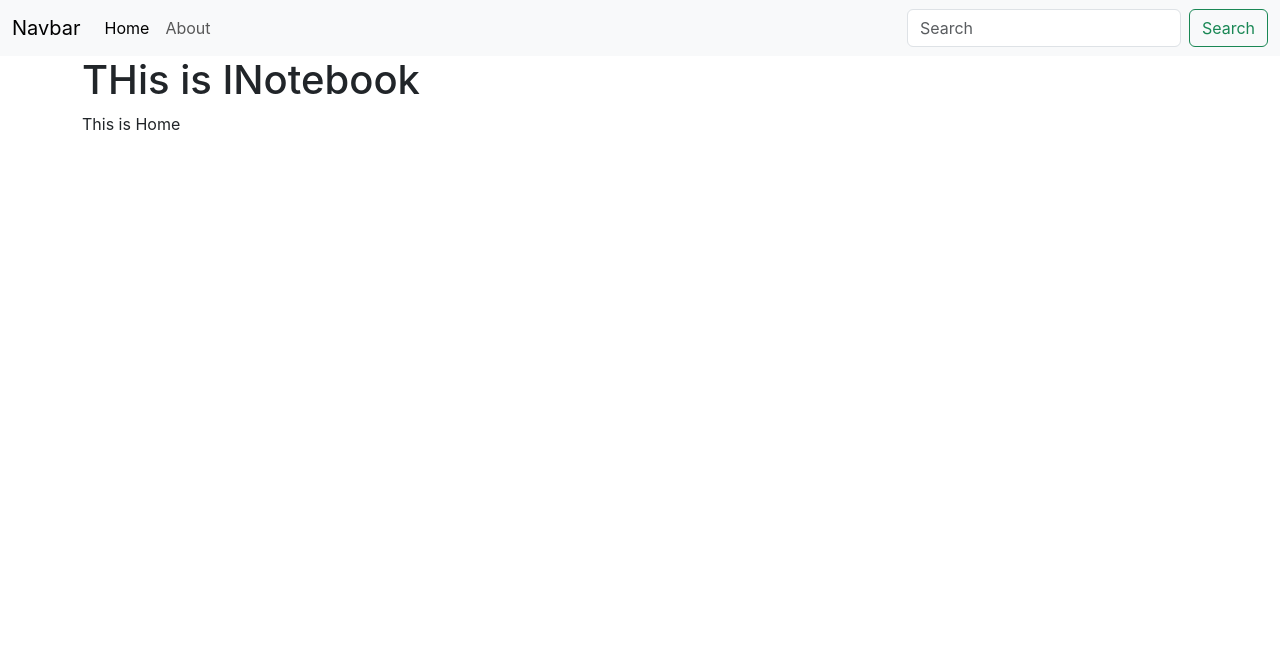
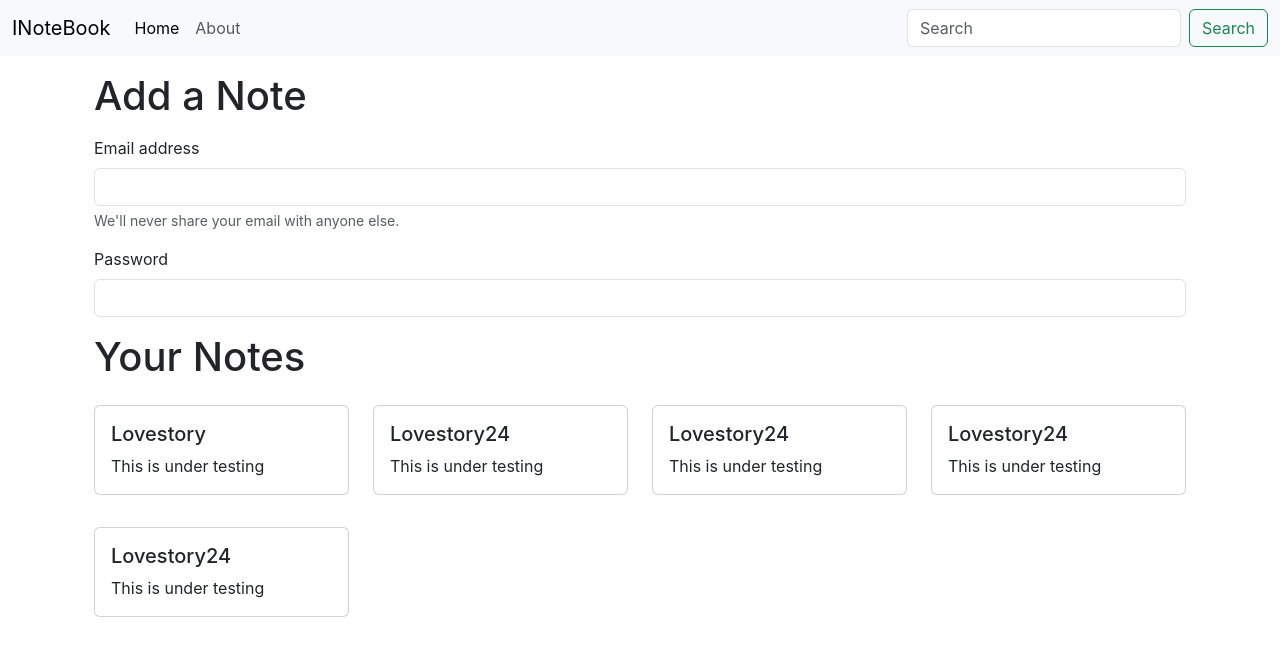
Before and after one commit to VenkataPraveen-09/Notes, a React (Create React App) app: page / in a window 1280 px wide. Shown: the top 656 px of the page. Built offline with nearby package versions, Linux system fonts and the light colour scheme.

Commit message:
modified:   src/App.js 	modified:   src/components/About.js 	modified:   src/components/Home.js 	modified:   src/components/Navbar.js 	new file:   src/components/Noteitem.js 	new file:   src/components/Notes.js 	new file:   src/context/notes/NoteState.js 	new file:   src/context/notes/noteContext.js

```diff
--- a/src/App.js
+++ b/src/App.js
@@ -3,10 +3,12 @@
 import Navbar from './components/Navbar';
 import Home from './components/Home';
 import About from './components/About';
+import NoteState from './context/notes/NoteState';
 
 function App() {
   return (
     <>
+    <NoteState>
       <Router>
         <Navbar title="NoteBook" />
         <div className="container">
@@ -16,6 +18,7 @@
           </Routes>
         </div>
       </Router>
+      </NoteState>
     </>
   );
 }
--- a/src/components/About.js
+++ b/src/components/About.js
@@ -1,4 +1,7 @@
 import React from 'react'
+// import { useContext } from 'react'
+// import noteContext from '../context/notes/noteContext'
+
 
 const About = () => {
   return (
--- a/src/components/Home.js
+++ b/src/components/Home.js
@@ -1,12 +1,51 @@
-import React from 'react'
+import React from "react";
+import Notes from "./Notes";
 
 const Home = () => {
+
   return (
-    <div>
-        <h1>THis is INotebook</h1>
-    This is Home
+    <div className="container my-3">
+      <h1>Add a Note</h1>
+      <form className="my-3">
+        <div className="mb-3">
+          <label for="exampleInputEmail1" className="form-label">
+            Email address
+          </label>
+          <input
+            type="email"
+            className="form-control"
+            id="exampleInputEmail1"
+            aria-describedby="emailHelp"
+          />
+          <div id="emailHelp" className="form-text">
+            We'll never share your email with anyone else.
+          </div>
+        </div>
+        <div className="mb-3">
+          <label for="exampleInputPassword1" className="form-label">
+            Password
+          </label>
+          <input
+            type="password"
+            className="form-control"
+            id="exampleInputPassword1"
+          />
+        </div>
+        {/* <div className="mb-3 form-check">
+          <input type="checkbox" className="form-check-input" id="exampleCheck1" />
+          <label className="form-check-label" for="exampleCheck1">
+            Check me out
+          </label>
+        </div>
+        <button type="submit" className="btn btn-primary">
+          Submit
+        </button> */}
+      </form>
+
+      <Notes/>
     </div>
-  )
-}
 
-export default Home
+  );
+};
+
+export default Home;
--- a/src/components/Navbar.js
+++ b/src/components/Navbar.js
@@ -1,11 +1,18 @@
-import React from 'react'
- import { Link } from 'react-router-dom'
+import React from 'react';
+import { Link, useLocation } from 'react-router-dom';
+import { useEffect } from 'react';
+
 const Navbar = () => {
+  let location = useLocation();
+  useEffect(()=>{
+    console.log(location.pathname);
+   },[location]);
+
   return (
     <div>
       <nav className="navbar navbar-expand-lg bg-body-tertiary">
   <div className="container-fluid">
-    <Link className="navbar-brand" to="/">Navbar</Link>
+    <Link className="navbar-brand" to="/">INoteBook</Link>
     <button className="navbar-toggler" type="button" data-bs-toggle="collapse" data-bs-target="#navbarSupportedContent" aria-controls="navbarSupportedContent" aria-expanded="false" aria-label="Toggle navigation">
       <span className="navbar-toggler-icon"></span>
     </button>
@@ -13,11 +20,11 @@
       <ul className="navbar-nav me-auto mb-2 mb-lg-0">
 
         <li className="nav-item">
-          <Link className="nav-link active" aria-current="page" to="/">Home</Link>
+          <Link className={`nav-link ${location.pathname==='/'?"active":""}`} aria-current="page" to="/">Home</Link>
         </li>
 
         <li className="nav-item">
-          <Link className="nav-link" to="about">About</Link>
+          <Link className={`nav-link ${location.pathname==='/about'?"active":""}`} to="/about">About</Link>
         </li>
 
 
--- /dev/null
+++ b/src/components/Noteitem.js
@@ -0,0 +1,23 @@
+import React from 'react'
+import { Link } from 'react-router-dom';
+
+const NoteItem = (props) => {
+    const {note}=props;
+  return (
+    <div className='col-md-3'>
+      <div class="card my-3">
+        <div class="card-body">
+          <h5 class="card-title">{note.title}</h5>
+          <p class="card-text">
+          {note.description}
+          </p>
+          {/* <Link to="/" class="btn btn-primary">
+            Go somewhere
+          </Link> */}
+        </div>
+      </div>
+    </div>
+  );
+}
+
+export default NoteItem
--- /dev/null
+++ b/src/components/Notes.js
@@ -0,0 +1,19 @@
+import React, { useContext } from "react";
+import noteContext from "../context/notes/noteContext";
+import NoteItem from "./Noteitem";
+const Notes = () => {
+    const context=useContext(noteContext);
+    const{notes,setNotes}=context;
+  return (
+    <div>
+      <div className="row my-3">
+      <h1>Your Notes </h1>
+      {notes.map((note)=>{
+        return <NoteItem note={note}/>;
+      })}
+      </div>
+    </div>
+  )
+}
+
+export default Notes
--- /dev/null
+++ b/src/context/notes/NoteState.js
@@ -0,0 +1,65 @@
+
+import { useState } from "react";
+import NoteContext from "./noteContext";
+
+const NoteState=(props)=>{
+
+const notesInitial=
+    [
+
+        {
+          "_id": "651ec694553217eeb0720686",
+          "user": "651e86762421c756fa2179d7",
+          "title": "Lovestory",
+          "description": "This is under testing",
+          "tag": "Lovers",
+          "date": "2023-10-05T14:22:12.325Z",
+          "__v": 0
+        },
+        {
+          "_id": "651ece3cc14395f459a9c332",
+          "user": "651e86762421c756fa2179d7",
+          "title": "Lovestory24",
+          "description": "This is under testing",
+          "tag": "Lovers",
+          "date": "2023-10-05T14:54:52.605Z",
+          "__v": 0
+        },
+        {
+          "_id": "651ece3cc14395f459a9c332",
+          "user": "651e86762421c756fa2179d7",
+          "title": "Lovestory24",
+          "description": "This is under testing",
+          "tag": "Lovers",
+          "date": "2023-10-05T14:54:52.605Z",
+          "__v": 0
+        },
+        {
+          "_id": "651ece3cc14395f459a9c332",
+          "user": "651e86762421c756fa2179d7",
+          "title": "Lovestory24",
+          "description": "This is under testing",
+          "tag": "Lovers",
+          "date": "2023-10-05T14:54:52.605Z",
+          "__v": 0
+        },
+        {
+          "_id": "651ece3cc14395f459a9c332",
+          "user": "651e86762421c756fa2179d7",
+          "title": "Lovestory24",
+          "description": "This is under testing",
+          "tag": "Lovers",
+          "date": "2023-10-05T14:54:52.605Z",
+          "__v": 0
+        }
+      ]
+      const[notes,setNotes]= useState(notesInitial)
+
+    return(
+        <NoteContext.Provider value={{notes,setNotes}}>
+            {props.children}
+        </NoteContext.Provider>
+    )
+}
+
+export default NoteState;
--- /dev/null
+++ b/src/context/notes/noteContext.js
@@ -0,0 +1,9 @@
+import { createContext } from "react";
+
+const noteContext =createContext();
+
+
+
+
+
+export default noteContext;
```
